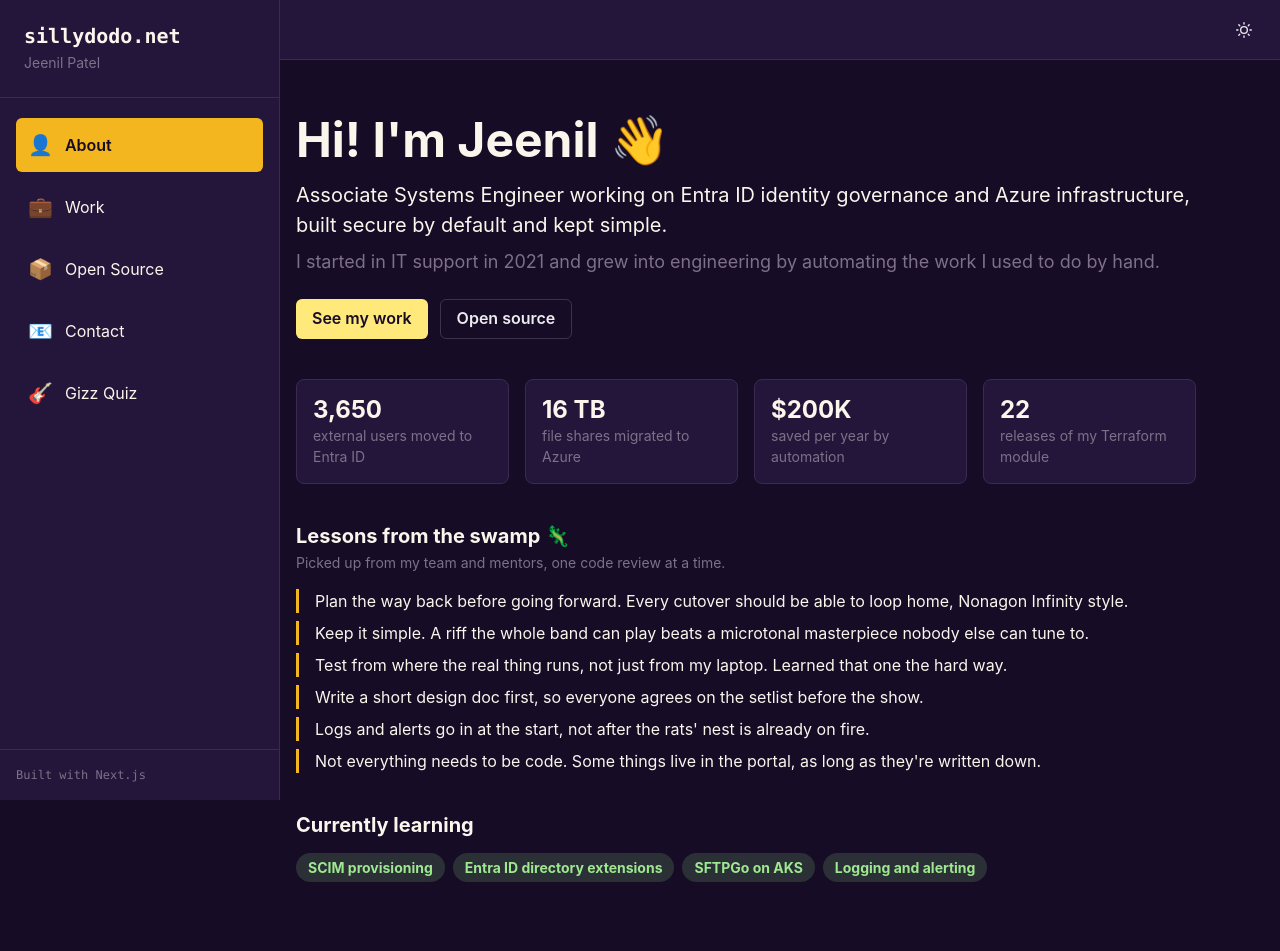
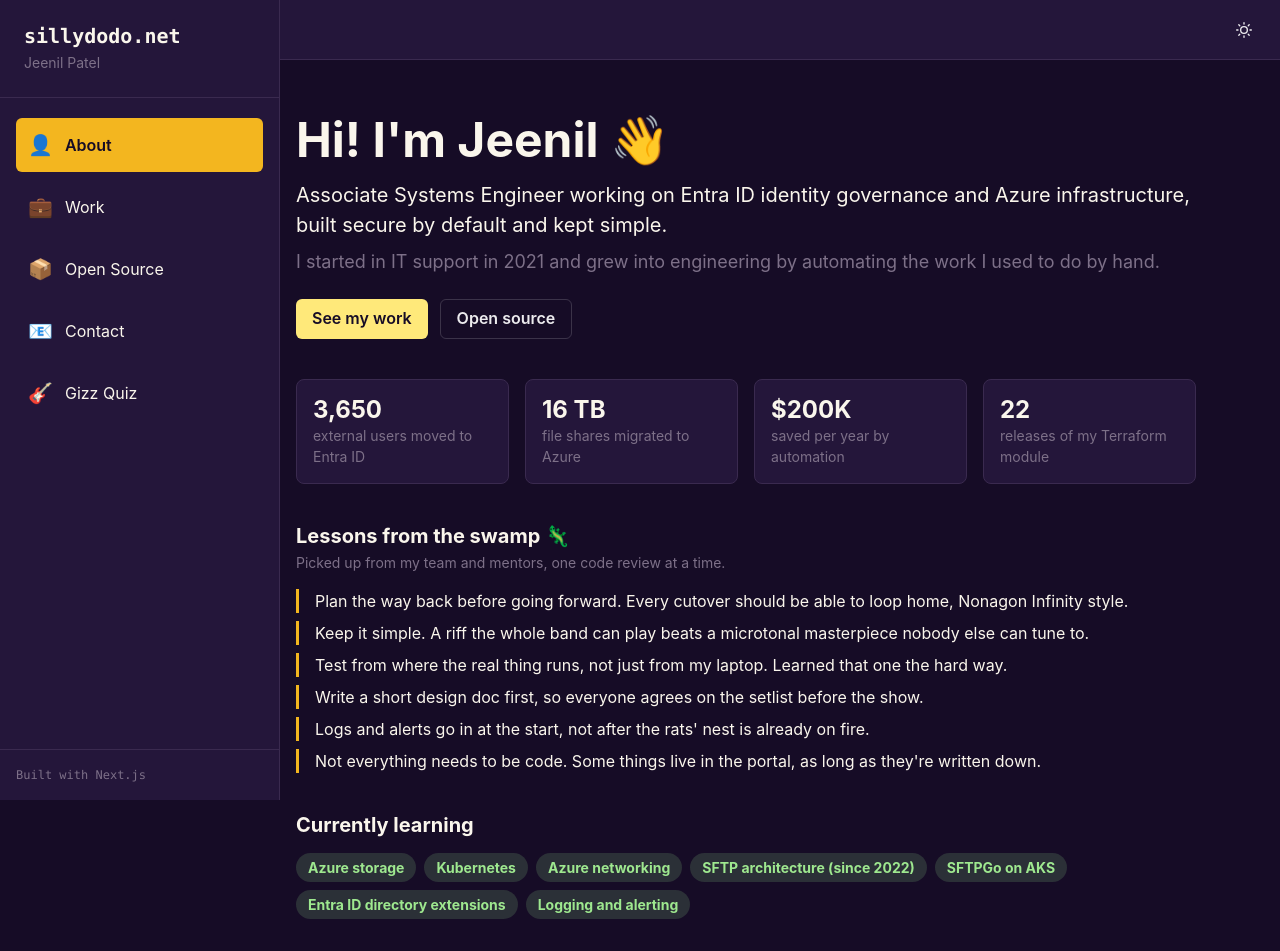
Before and after one commit to Jeenil/sillydodo, a Next.js app: page / in a window 1280 px wide. Before the commit the page ends 914 px from the top, so only its background shows below. Built offline with nearby package versions, Linux system fonts and the light colour scheme.

Commit message:
feat(about): update currently learning
Drop SCIM provisioning; add Azure storage, Kubernetes, Azure networking
and SFTP architecture.

```diff
--- a/app/components/sections/AboutSection.tsx
+++ b/app/components/sections/AboutSection.tsx
@@ -22,7 +22,15 @@ const stats = [
   { value: "22", label: "releases of my Terraform module" },
 ];
 
-const learning = ["SCIM provisioning", "Entra ID directory extensions", "SFTPGo on AKS", "Logging and alerting"];
+const learning = [
+  "Azure storage",
+  "Kubernetes",
+  "Azure networking",
+  "SFTP architecture (since 2022)",
+  "SFTPGo on AKS",
+  "Entra ID directory extensions",
+  "Logging and alerting",
+];
 
 export function AboutSection() {
   const { setCurrentSection } = useNavigation();
```
